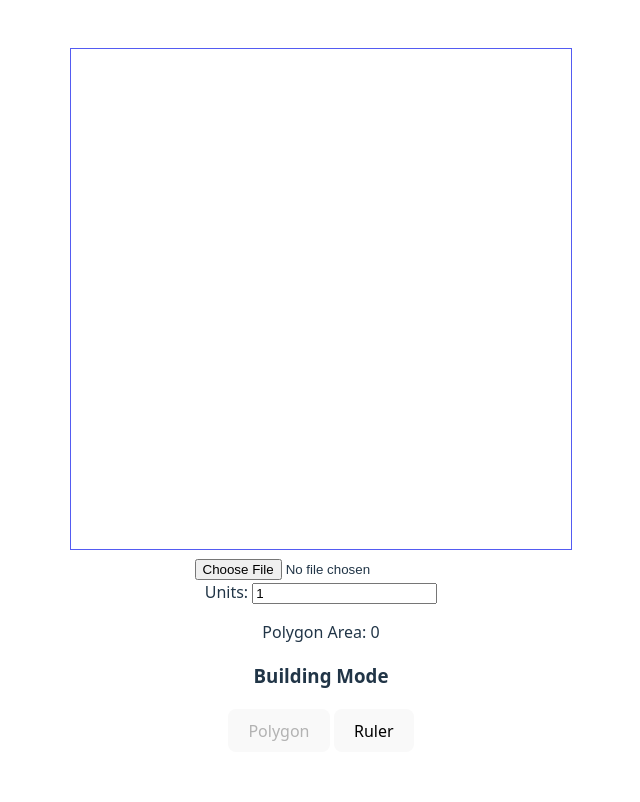
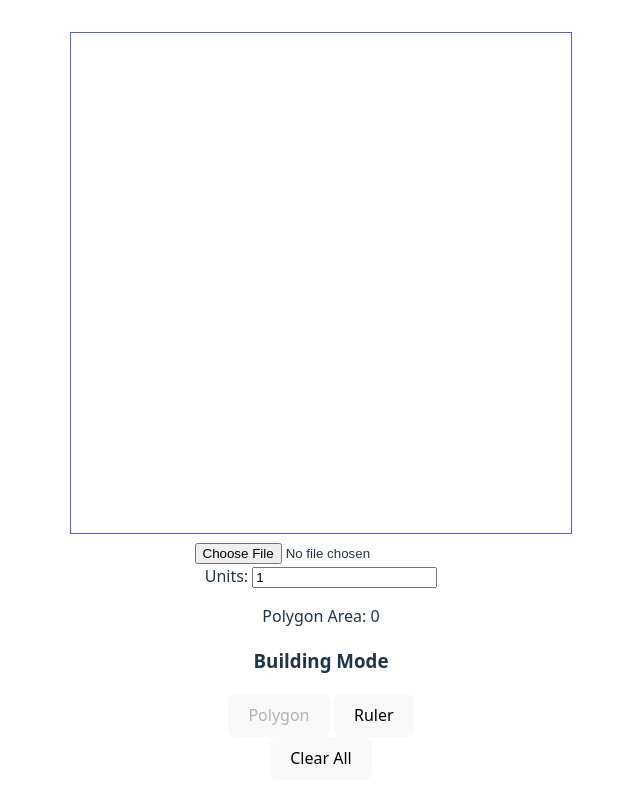
Before and after one commit to schebl/area, a Svelte app: page / in a window 1280 px wide. Shown: the top 802 px of the page, without its empty margins (319-959 px from the left). Built offline with nearby package versions, Linux system fonts and the light colour scheme.

Commit message:
add ability to clear all points

```diff
--- a/src/App.svelte
+++ b/src/App.svelte
@@ -14,7 +14,7 @@
         return URL.createObjectURL(file);
     });
 
-    const polygonPoints: Point[] = $state([]);
+    let polygonPoints: Point[] = $state([]);
     let polygonArea = $derived(getPolygonArea(polygonPoints));
 
     function getPolygonArea(polygon: Point[]): number {
@@ -28,7 +28,7 @@
         return Math.abs(area) / 2;
     }
 
-    const rulerPoints: Point[] = $state([]);
+    let rulerPoints: Point[] = $state([]);
     let rulerLength = $derived(getRulerLength(rulerPoints));
 
     function getRulerLength(ruler: Point[]): number {
@@ -71,6 +71,11 @@
                 rulerPoints.shift();
             }
         }
+    }
+
+    function handleClearAll() {
+        polygonPoints = [];
+        rulerPoints = [];
     }
 
     $effect(() => {
@@ -134,6 +139,8 @@
             Ruler
         </button>
     </div>
+
+    <button onclick={handleClearAll}>Clear All</button>
 </main>
 
 <style>
```
